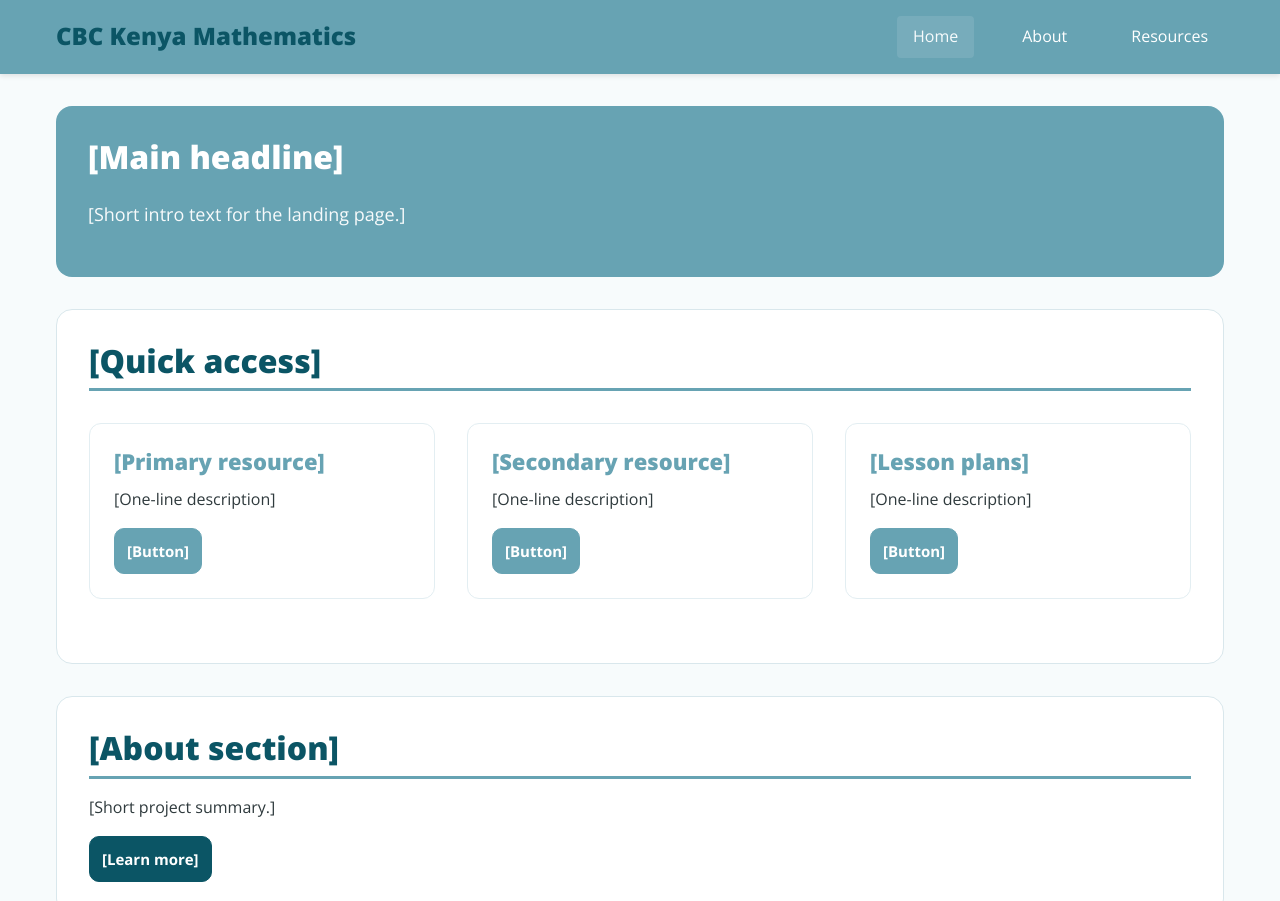
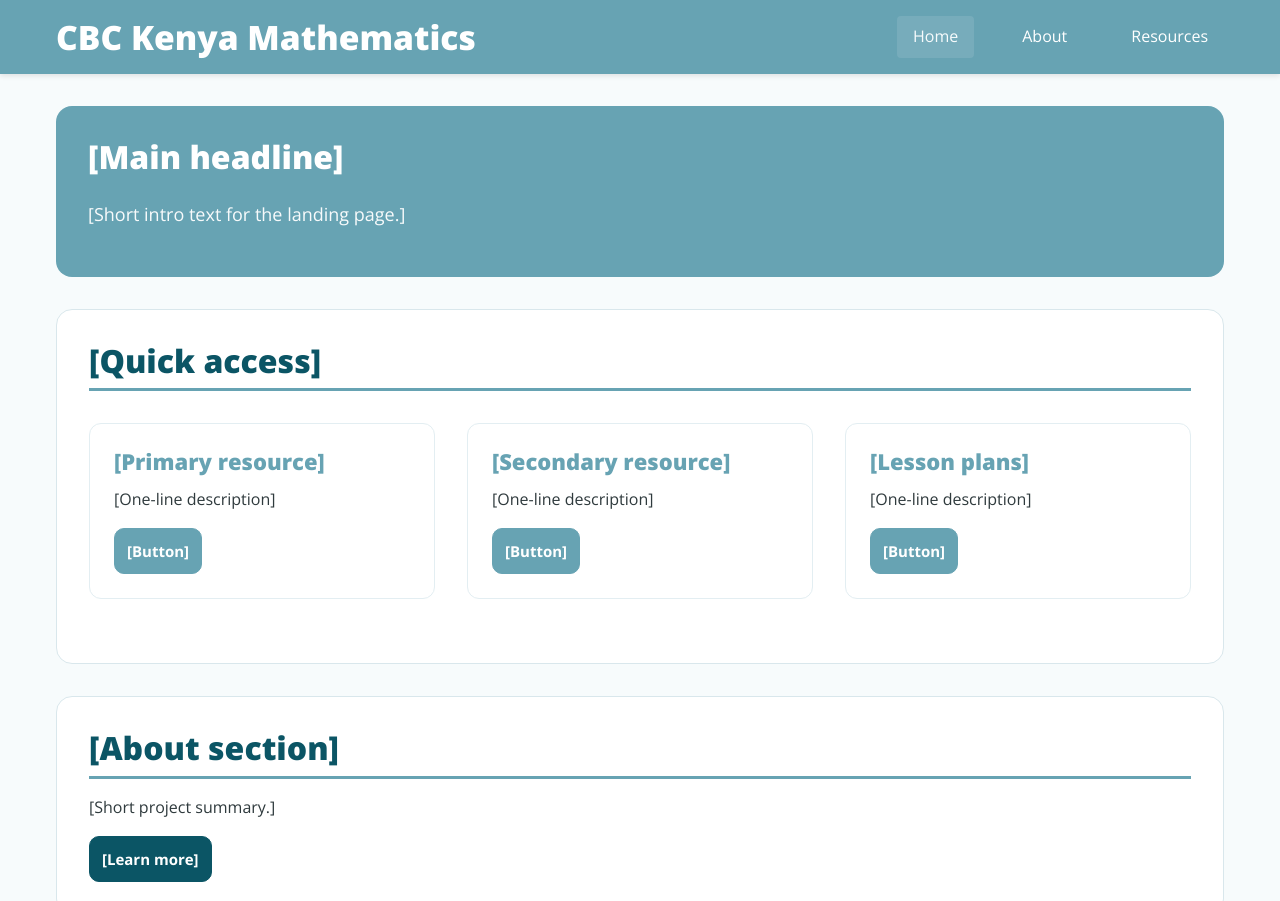
Before and after one commit to IDEMSInternational/cbckenyamathematics, a plain HTML site: page index.html in a window 1280 px wide. Shown: the top 901 px of the page. Drawn offline with nearby package versions, Linux system fonts and the light colour scheme.

Commit message:
styling improvements

```diff
--- a/website-content/css/navigation.css
+++ b/website-content/css/navigation.css
@@ -32,8 +32,10 @@ header {
 }
 
 .site-title {
-    font-size: 1.5rem;
+    font-size: 2.1rem;
     margin: 0;
+    color: #fff;
+    font-weight: 800;
 }
 
 /* ===========================
```
